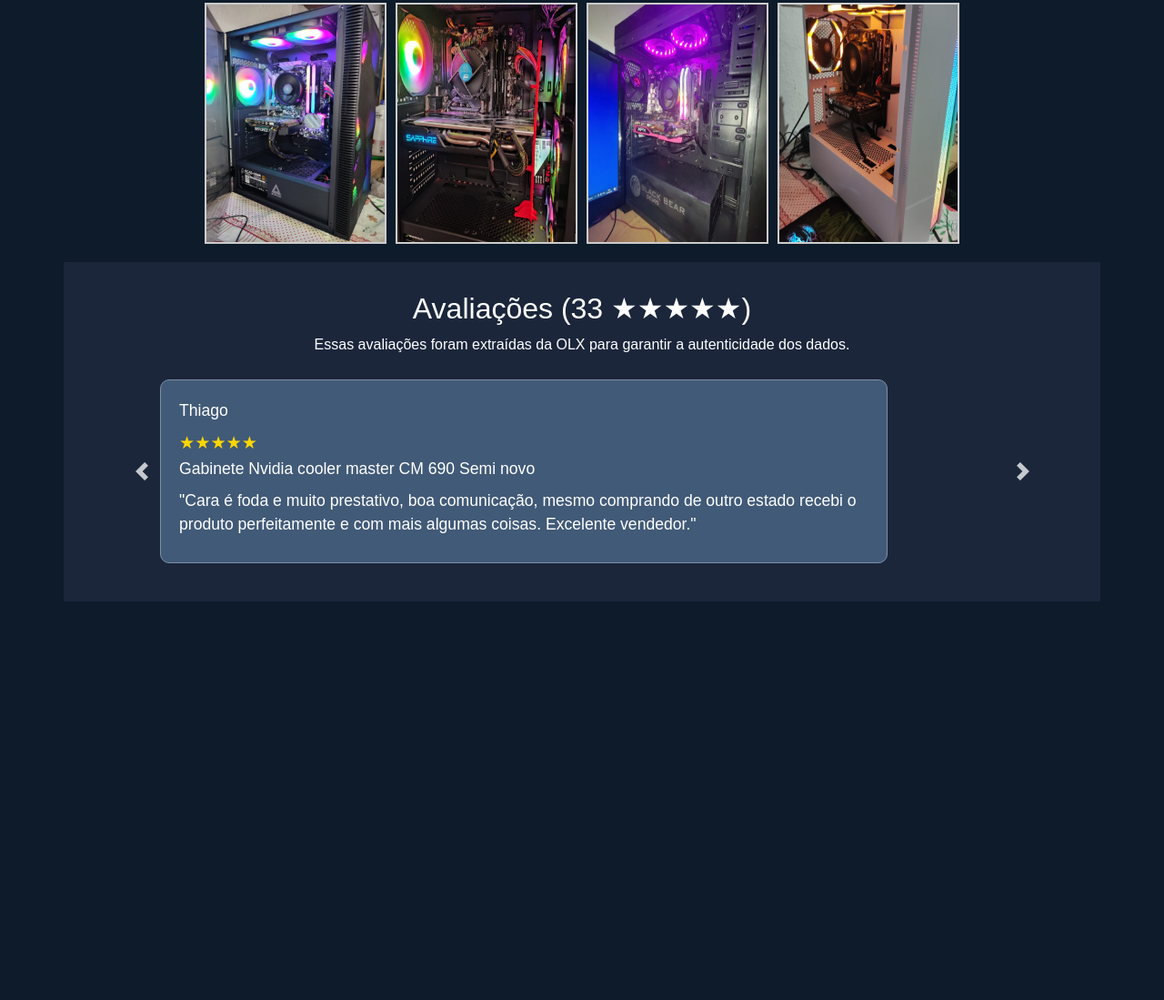
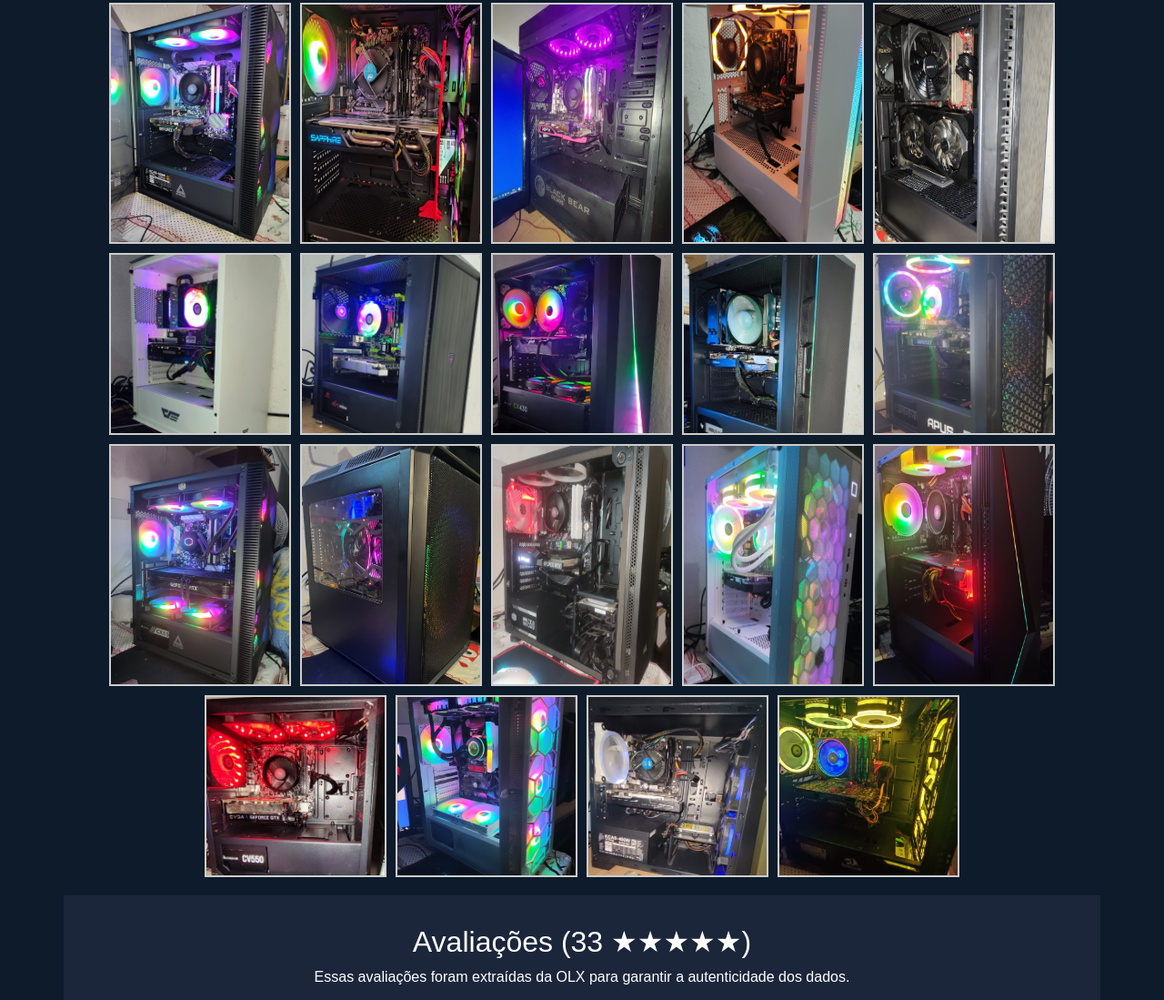
Before and after one commit to DaniloGoulart19/DanTechSite, a plain HTML site: page index.html in a window 1280 px wide. Shown: the part 1281-2380 px from the top of the page at 91% size. Before the commit the page ends 1942 px from the top, so only its background shows below. Drawn offline with nearby package versions, Linux system fonts and the light colour scheme.

Commit message:
new file:   images/image10.jpeg 	new file:   images/image11.jpeg 	new file:   images/image12.jpeg 	new file:   images/image13.jpeg 	new file:   images/image14.jpeg 	new file:   images/image15.jpeg 	new file:   images/image16.jpeg 	new file:   images/image17.jpeg 	new file:   images/image18.jpeg 	new file:   images/image19.jpeg 	new file:   images/image5.jpeg 	new file:   images/image6.jpeg 	new file:   images/image7.jpeg 	new file:   images/image8.jpeg 	new file:   images/image9.jpeg 	modified:   index.html

```diff
--- a/index.html
+++ b/index.html
@@ -70,6 +70,23 @@
           <img src="images/image2.jpeg" alt="Descrição da imagem 2">
           <img src="images/image3.jpeg" alt="Descrição da imagem 3">
           <img src="images/image4.jpeg" alt="Descrição da imagem 4">
+          <img src="images/image5.jpeg" alt="Descrição da imagem 5">
+          <img src="images/image6.jpeg" alt="Descrição da imagem 6">
+          <img src="images/image7.jpeg" alt="Descrição da imagem 7">
+          <img src="images/image8.jpeg" alt="Descrição da imagem 8">
+          <img src="images/image9.jpeg" alt="Descrição da imagem 9">
+          <img src="images/image10.jpeg" alt="Descrição da imagem 10">
+          <img src="images/image11.jpeg" alt="Descrição da imagem 11">
+          <img src="images/image12.jpeg" alt="Descrição da imagem 12">
+          <img src="images/image13.jpeg" alt="Descrição da imagem 13">
+          <img src="images/image14.jpeg" alt="Descrição da imagem 14">
+          <img src="images/image15.jpeg" alt="Descrição da imagem 15">
+          <img src="images/image16.jpeg" alt="Descrição da imagem 16">
+          <img src="images/image17.jpeg" alt="Descrição da imagem 17">
+          <img src="images/image18.jpeg" alt="Descrição da imagem 18">
+          <img src="images/image19.jpeg" alt="Descrição da imagem 19">
+
+
           <!-- Adicione mais imagens conforme necessário -->
         </div>
    </section>
```
Also changed, not shown: images/image10.jpeg (added), images/image11.jpeg (added), images/image12.jpeg (added), images/image13.jpeg (added), images/image14.jpeg (added), images/image15.jpeg (added), images/image16.jpeg (added), images/image17.jpeg (added), images/image18.jpeg (added), images/image19.jpeg (added), images/image5.jpeg (added), images/image6.jpeg (added), images/image7.jpeg (added), images/image8.jpeg (added), 1 more files.
